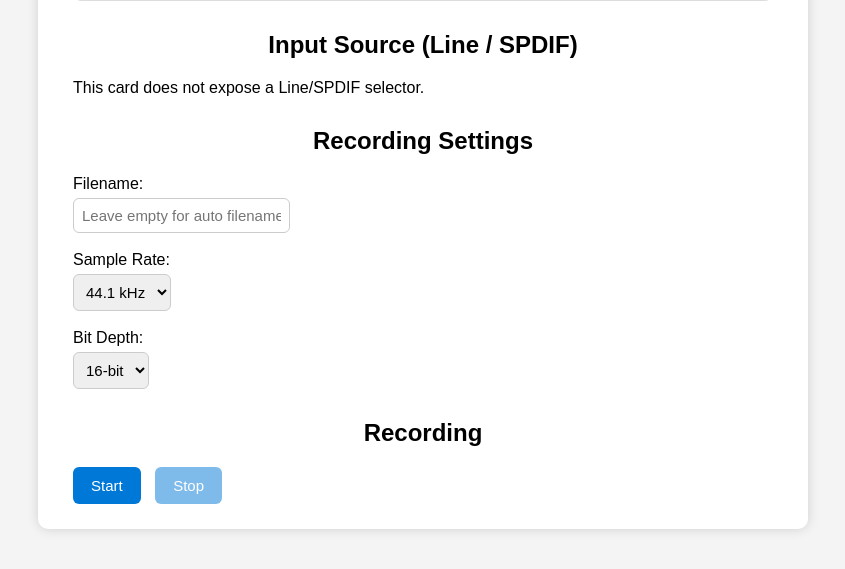
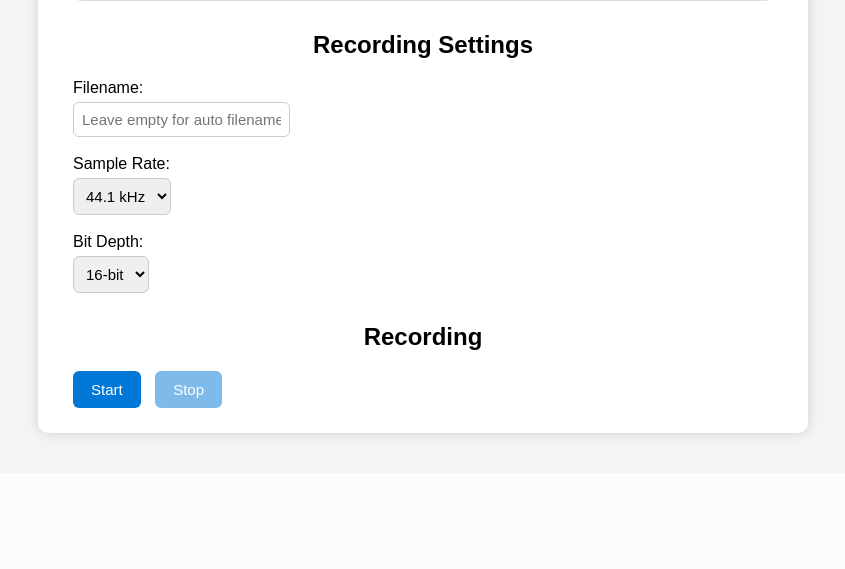
Before and after one commit to raouldeejay/docker-audio-recorder, a Flask app: template templates/index.html in a window 1280 px wide. Shown: the part 500-1069 px from the top of the page, without its empty margins (217-1062 px from the left). After the commit the page ends 939 px from the top, so only its background shows below. Run offline with Flask 3, Linux system fonts and the light colour scheme; the template is opened without the code that fills it, so the values that code supplies are empty.

Commit message:
Update index.html

```diff
--- a/templates/index.html
+++ b/templates/index.html
@@ -143,10 +143,10 @@
     </div>
 
     <!-- SPDIF / LINE SELECTOR -->
+    {% if selector_present %}
     <div class="section">
         <h2>Input Source (Line / SPDIF)</h2>
 
-        {% if selector_present %}
             <p>Current source:
                 <span id="currentSource" class="current-source">{{ input_source }}</span>
             </p>
@@ -158,10 +158,8 @@
 
             <button onclick="setInputSource()">Apply</button>
 
-        {% else %}
-            <p>This card does not expose a Line/SPDIF selector.</p>
-        {% endif %}
     </div>
+    {% endif %}
 
     <!-- RECORDING SETTINGS -->
     <div class="section">
```
